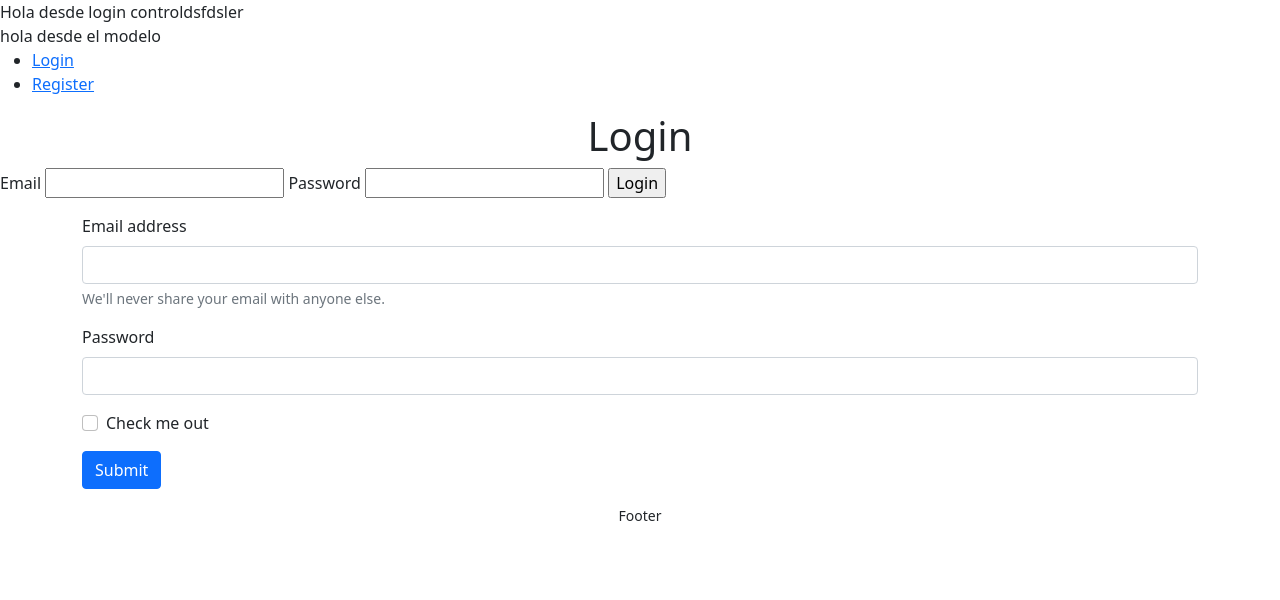
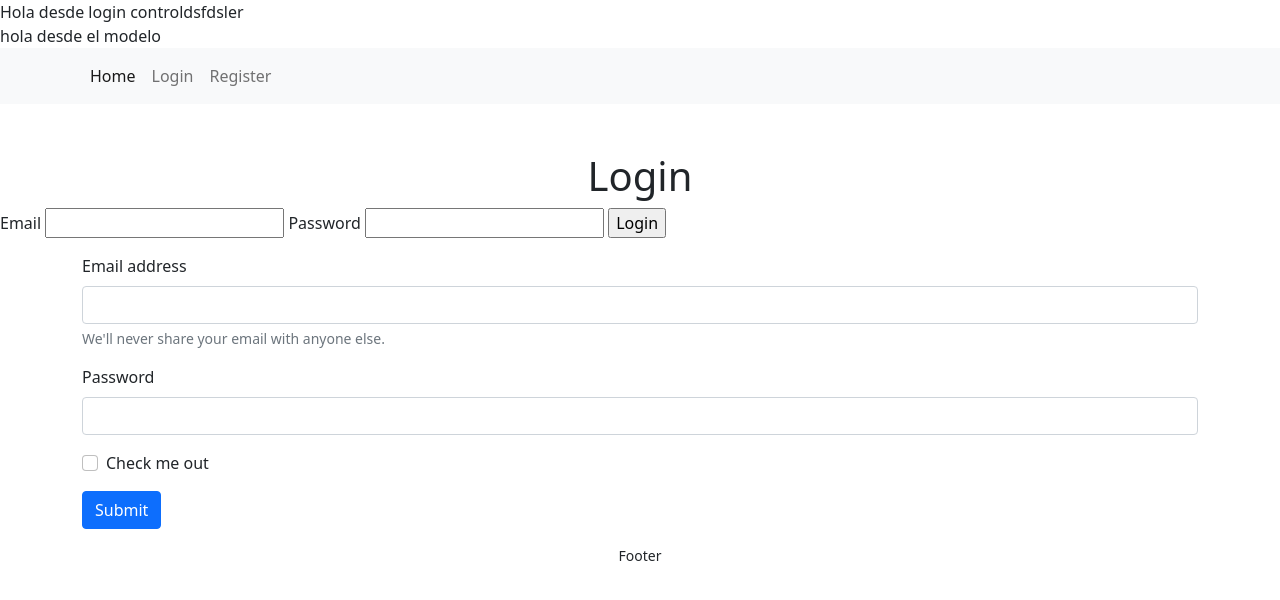
Before and after one commit to iamadeveloper-es/mvc-php, a PHP site: page / in a window 1280 px wide. Shown: the top 600 px of the page. Run offline with PHP 8.4, Linux system fonts and the light colour scheme.

Commit message:
Se crean footer y header

```diff
--- a/src/partials/header.php
+++ b/src/partials/header.php
@@ -5,20 +5,38 @@
     <meta http-equiv="X-UA-Compatible" content="IE=edge">
     <meta name="viewport" content="width=device-width, initial-scale=1.0">
     <title>Control Horarios</title>
+    <!-- Bootstrap -->
     <link href="https://cdn.jsdelivr.net/npm/bootstrap@5.0.2/dist/css/bootstrap.min.css" rel="stylesheet" integrity="sha384-EVSTQN3/azprG1Anm3QDgpJLIm9Nao0Yz1ztcQTwFspd3yD65VohhpuuCOmLASjC" crossorigin="anonymous">
     <link rel="stylesheet" href="../static/css/style.css">
 </head>
 <body>
-    <header class="site-header">
-        <nav>
-            <ul>
-                <li>
-                    <a href="../views/loginView.php">Login</a>
-                </li>
-                <li>
-                    <a href="../views/registerView.php">Register</a>
-                </li>
-            </ul>
+    <header class="site-header mb-5">
+        <nav class="navbar navbar-expand-lg navbar-light bg-light">
+            <div class="container">
+                <div class="row w-100">
+                    <div class="col">
+                        <button class="navbar-toggler" type="button" data-toggle="collapse" data-target="#navbarNavAltMarkup" aria-controls="navbarNavAltMarkup" aria-expanded="false" aria-label="Toggle navigation">
+                            <span class="navbar-toggler-icon"></span>
+                        </button>
+                        <div class="collapse navbar-collapse" id="navbarNavAltMarkup">
+                            <div class="d-lg-flex justify-content-between w-100">
+                                <div class="navbar-nav">
+                                    <a class="nav-item nav-link active" href="index.php">Home</a>
+                                    <?php if(empty($_SESSION["user"])){ ?>
+                                    <a class="nav-item nav-link" href="index.php?c=login">Login</a>
+                                    <a class="nav-item nav-link" href="index.php?c=register">Register</a>
+                                    <?php }; ?>
+                                </div>
+                                <?php if(!empty($_SESSION["user"])){ ?>
+                                <div class="logout">
+                                    <a class="btn btn-primary" href="index.php?c=logout">Logout</a>
+                                </div>
+                                <?php }; ?>
+                            </div>
+                        </div>
+                    </div>
+                </div>
+            </div>
         </nav>
     </header>
     <main class="wrapper-main">
```
